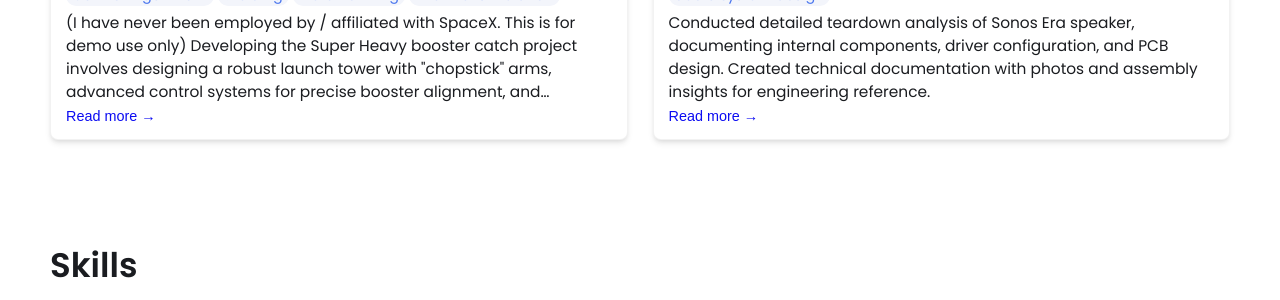
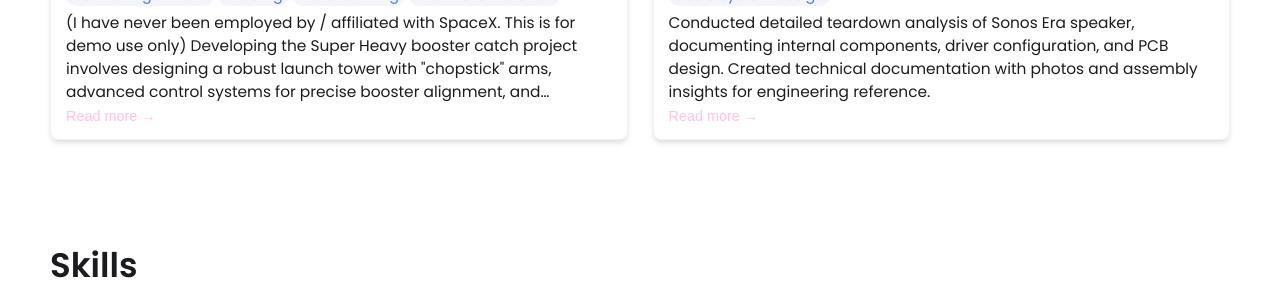
Before and after one commit to Sophiaylii/Sophiaylii.github.io, a Jekyll site: the page built from index.html, in a window 1280 px wide. Shown: the part 1386-1686 px from the top of the page. Built offline with Jekyll 4.4.1, drawn with Linux system fonts in a browser that asks for light colours.

Commit message:
Update _config.yml

```diff
--- a/_config.yml
+++ b/_config.yml
@@ -97,7 +97,7 @@ colors: # this is the basic theme
   text: "#1a1c20"
   border: "#ddd"
   link: "#4a76ee"
-  highlight: "#0c0cf2"
+  highlight: "#ffc4e5"
   background: "#ffffff"
   light_background: "#f3f5fb"
 
```
